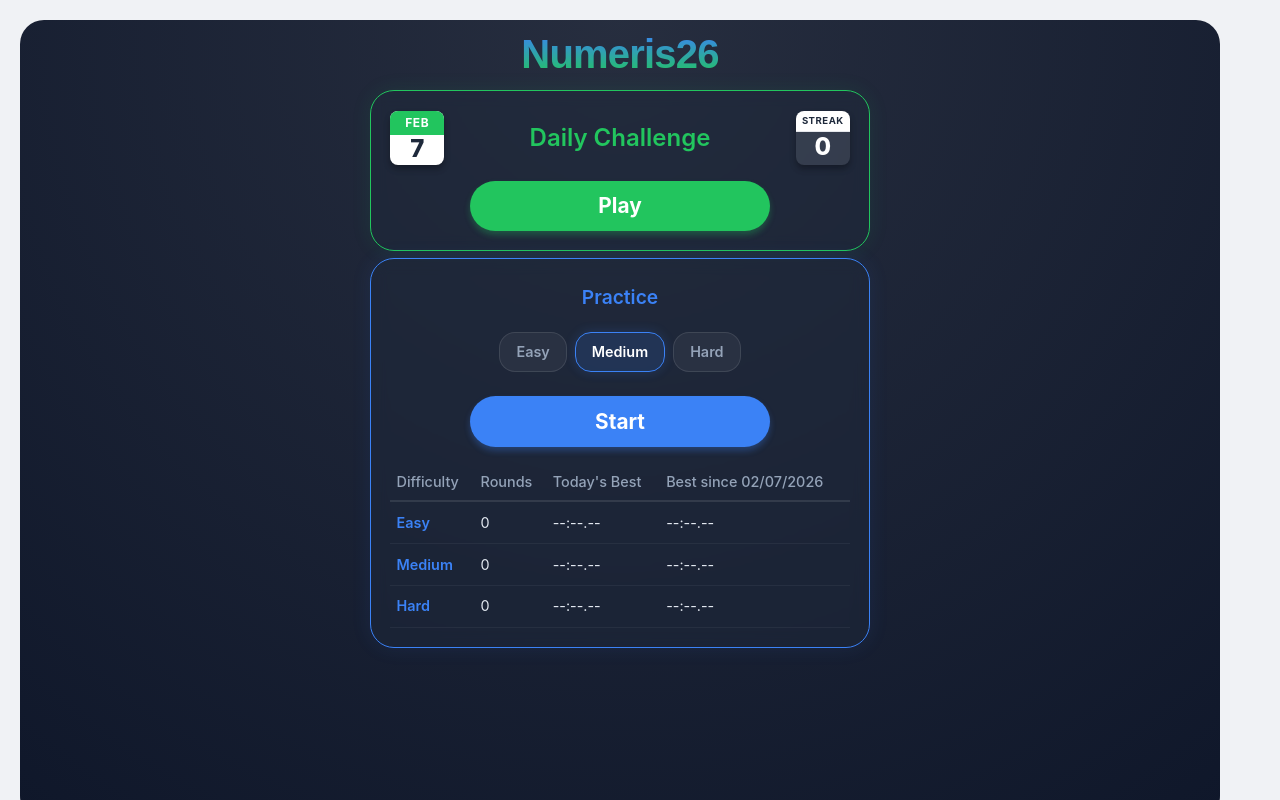
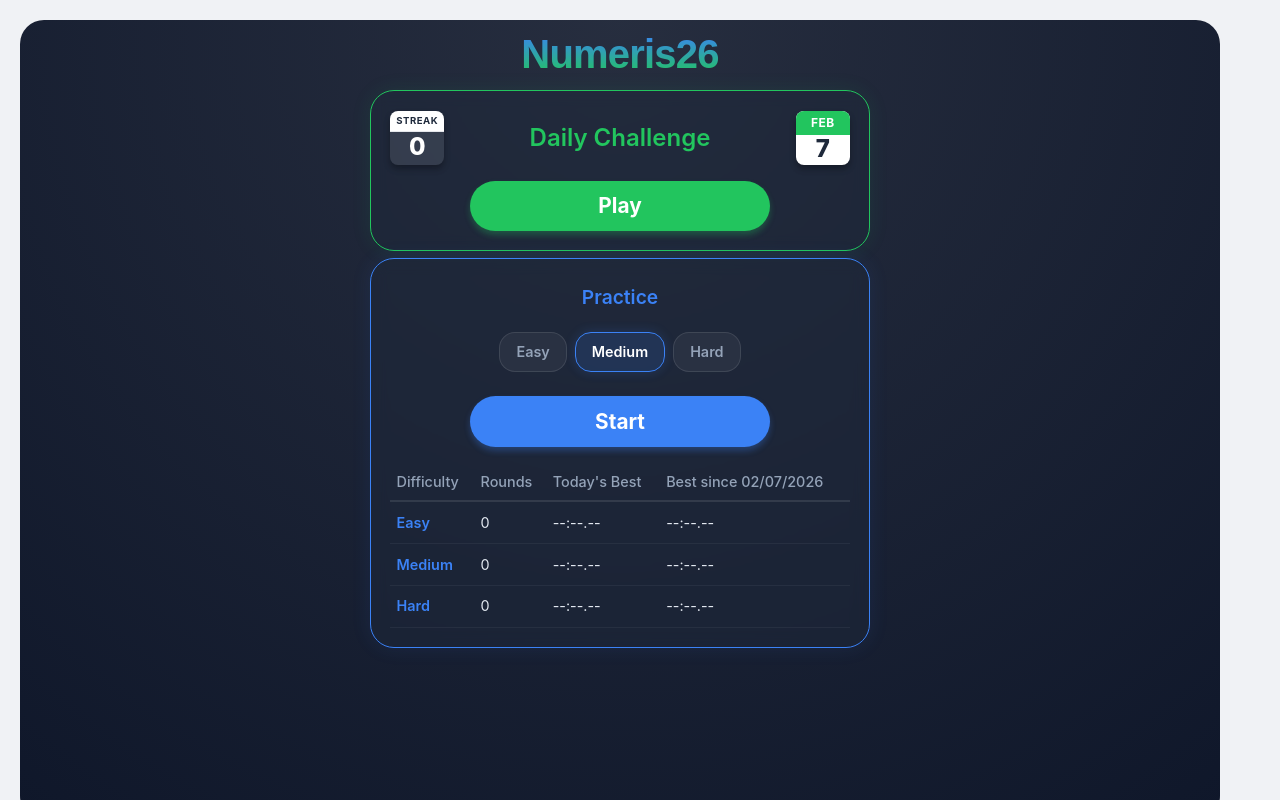
Before and after one commit to CrosProduct/Numeris26, a React (Vite) app: page / in a window 1280 px wide. Built offline with nearby package versions, Linux system fonts and the light colour scheme; no server answers.

Commit message:
Swap layout locations of calendar and streak boxes

```diff
--- a/src/App.tsx
+++ b/src/App.tsx
@@ -134,18 +134,18 @@ function App() {
 
               <section className="panel-section daily-section">
                 <div className="daily-header">
-                  <div className="calendar-icon" onClick={resetDailyChallenge} style={{ cursor: 'pointer' }} title="Click to reset daily challenge (debug)">
-                    <div className="calendar-month">{now.toLocaleString('en-US', { month: 'short' }).toUpperCase()}</div>
-                    <div className="calendar-day">{now.getDate()}</div>
+                  <div className="streak-box">
+                    <div className="streak-header">STREAK</div>
+                    <div className="streak-count">{stats.streak}</div>
                   </div>
 
                   <div className="daily-title-container">
                     <h2 className="section-title">Daily Challenge</h2>
                   </div>
 
-                  <div className="streak-box">
-                    <div className="streak-header">STREAK</div>
-                    <div className="streak-count">{stats.streak}</div>
+                  <div className="calendar-icon" onClick={resetDailyChallenge} style={{ cursor: 'pointer' }} title="Click to reset daily challenge (debug)">
+                    <div className="calendar-month">{now.toLocaleString('en-US', { month: 'short' }).toUpperCase()}</div>
+                    <div className="calendar-day">{now.getDate()}</div>
                   </div>
                 </div>
 
--- a/src/components/Layout.css
+++ b/src/components/Layout.css
@@ -784,7 +784,7 @@ body {
   box-shadow: 0 4px 6px rgba(0, 0, 0, 0.3);
   flex-shrink: 0;
   position: absolute !important;
-  right: 0 !important;
+  left: 0 !important;
   top: 50% !important;
   transform: translateY(-50%) !important;
 }
@@ -815,11 +815,11 @@ body {
   padding-bottom: 2px;
 }
 
-/* Update calendar to be on left */
+/* Streak-box is now on the left, calendar on the right */
 .calendar-icon {
   position: absolute !important;
-  left: 0 !important;
-  right: auto !important;
+  right: 0 !important;
+  left: auto !important;
   top: 50% !important;
   transform: translateY(-50%) !important;
 }
```
